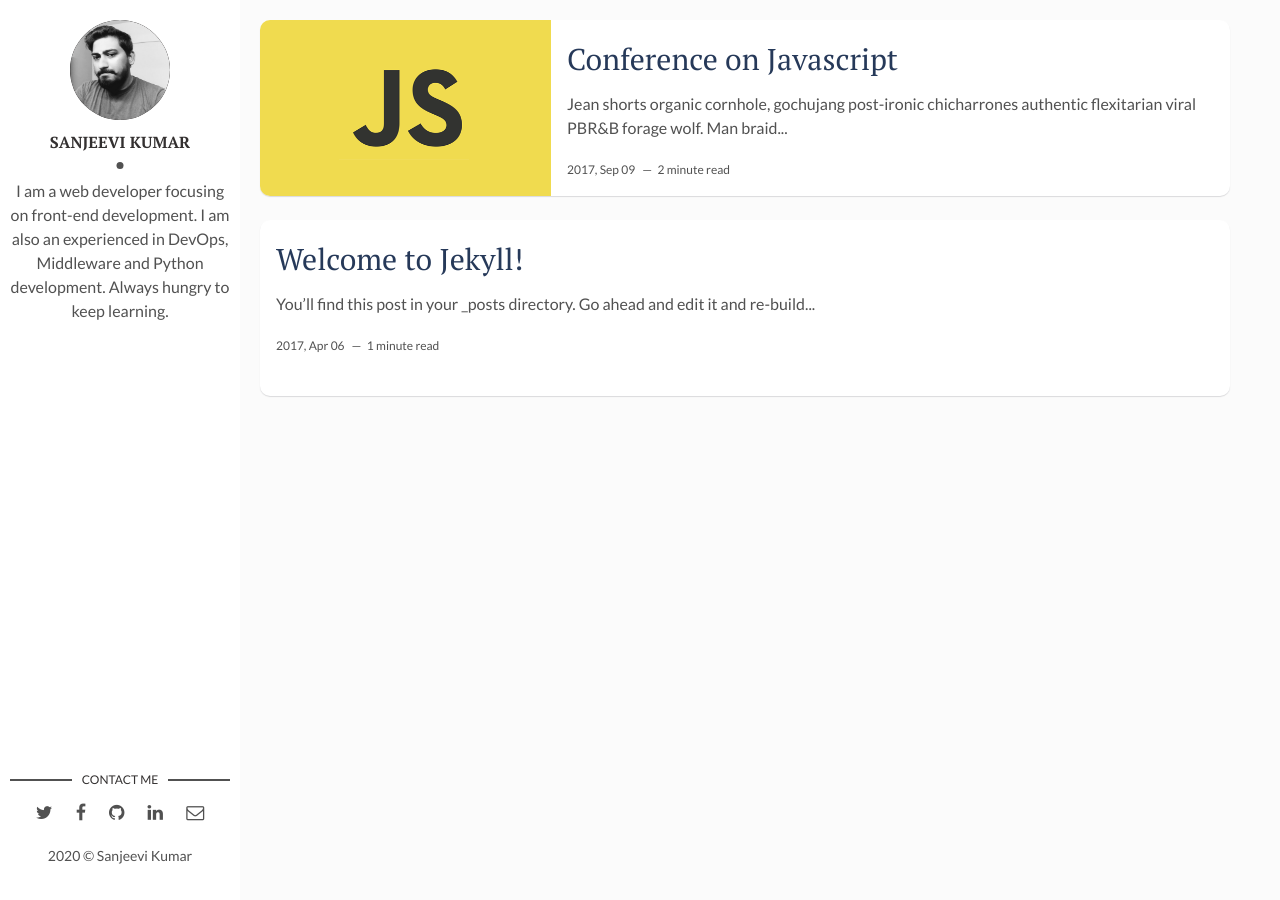
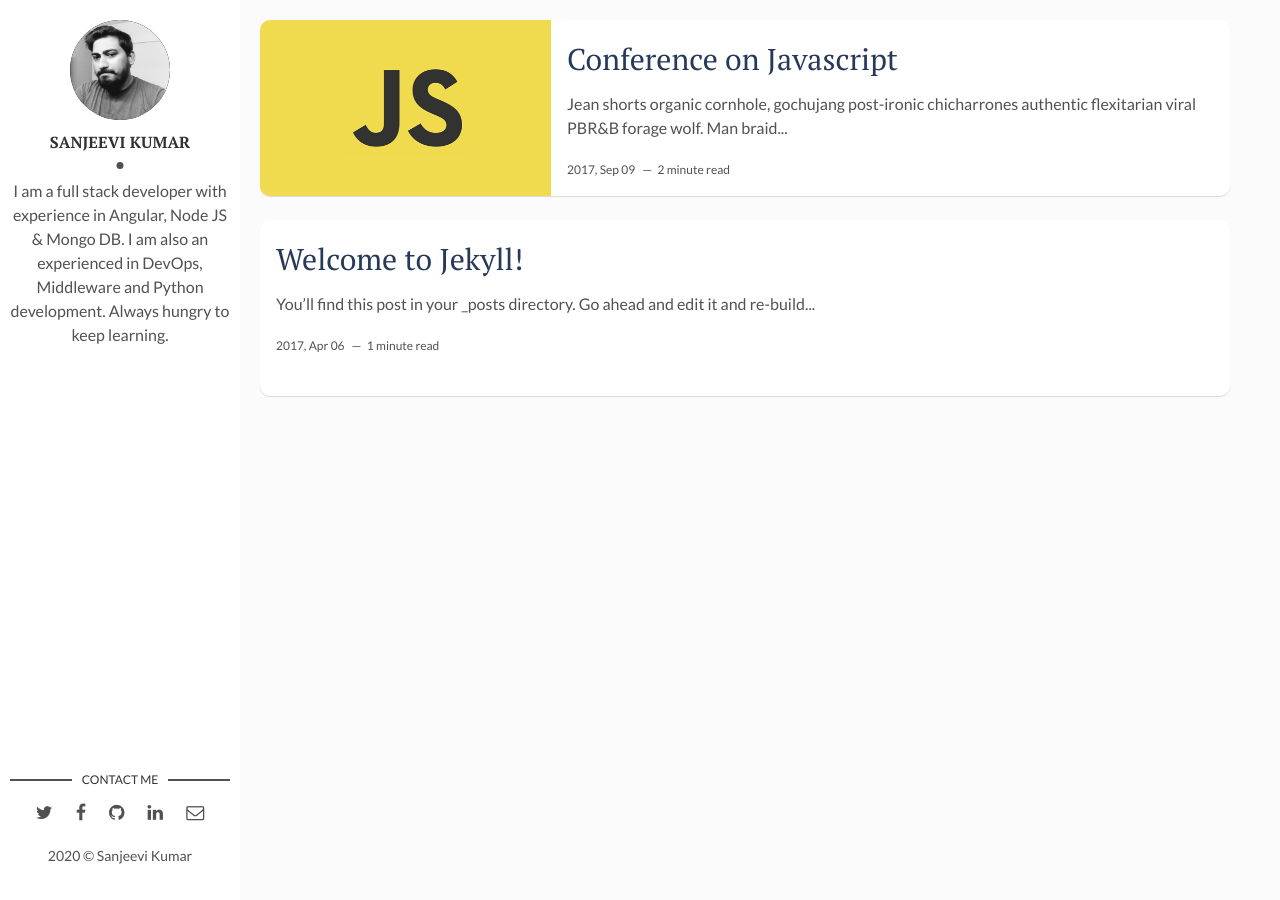
Before and after one commit to sanjeevik89/blog, a Jekyll site: the page built from index.html, in a window 1280 px wide. Built offline with Jekyll 4.4.1, drawn with Linux system fonts in a browser that asks for light colours; the list of posts is cut into pages by our own code.

Commit message:
changed description

```diff
--- a/_config.yml
+++ b/_config.yml
@@ -11,7 +11,7 @@ site-twitter: #if your site has a twitter account, enter it here
 # Author Settings
 author: Sanjeevi Kumar # add your name
 author-img: sanjeevi-kumar.jpg # add your photo
-about-author: I am a web developer focusing on front-end development. I am also an experienced in DevOps, Middleware and Python development. Always hungry to keep learning. # add description
+about-author: I am a full stack developer with experience in Angular, Node JS & Mongo DB. I am also an experienced in DevOps, Middleware and Python development. Always hungry to keep learning. # add description
 social-twitter: sanman89tall # add your Twitter handle
 social-facebook: # add your Facebook handle
 social-github: sanjeevik89 # add your Github handle
```
